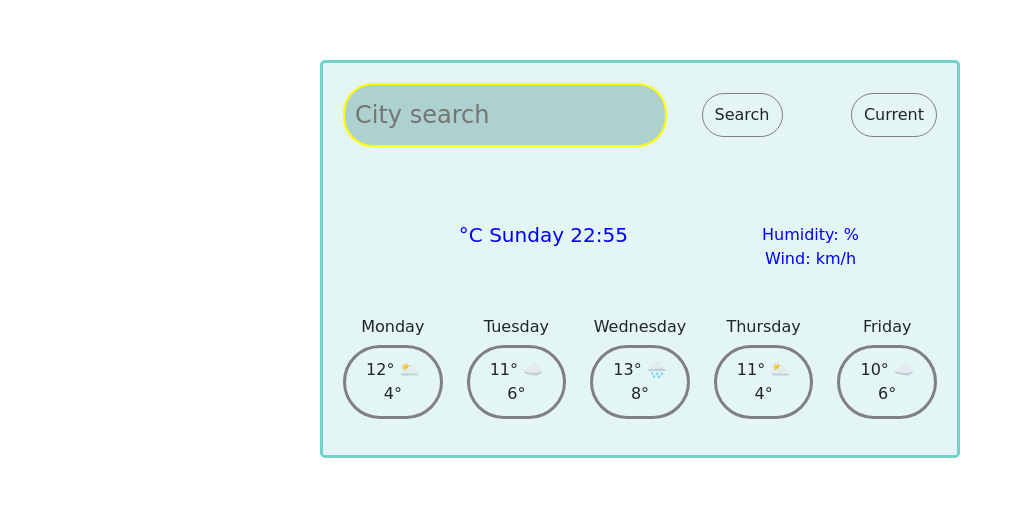
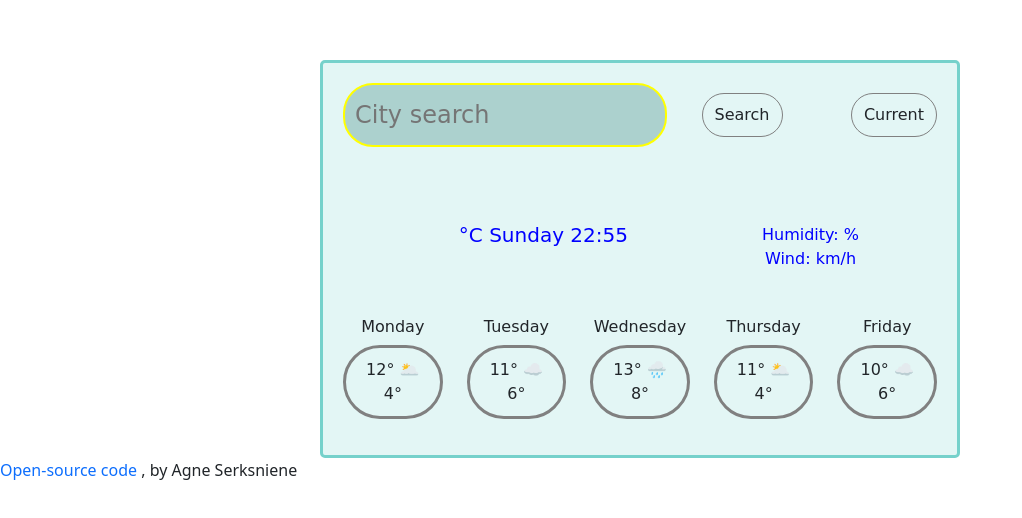
Before and after one commit to 00Agne/weather-app, a plain HTML site: page index.html in a window 1280 px wide. Shown: the whole page, without its empty margins (0-1022 px from the left). Drawn offline with nearby package versions, Linux system fonts and the light colour scheme; no server answers; a web font is replaced by a local one.

Commit message:
Added a link to open source code

```diff
--- a/index.html
+++ b/index.html
@@ -106,6 +106,12 @@
         </div>
       </div>
     </div>
+    <footer>
+      <span>
+        <a href="https://github.com/00Agne/weather-app">Open-source code</a>
+      </span>
+      , by Agne Serksniene
+    </footer>
     <script src="src/index.js"></script>
   </body>
 </html>
```
